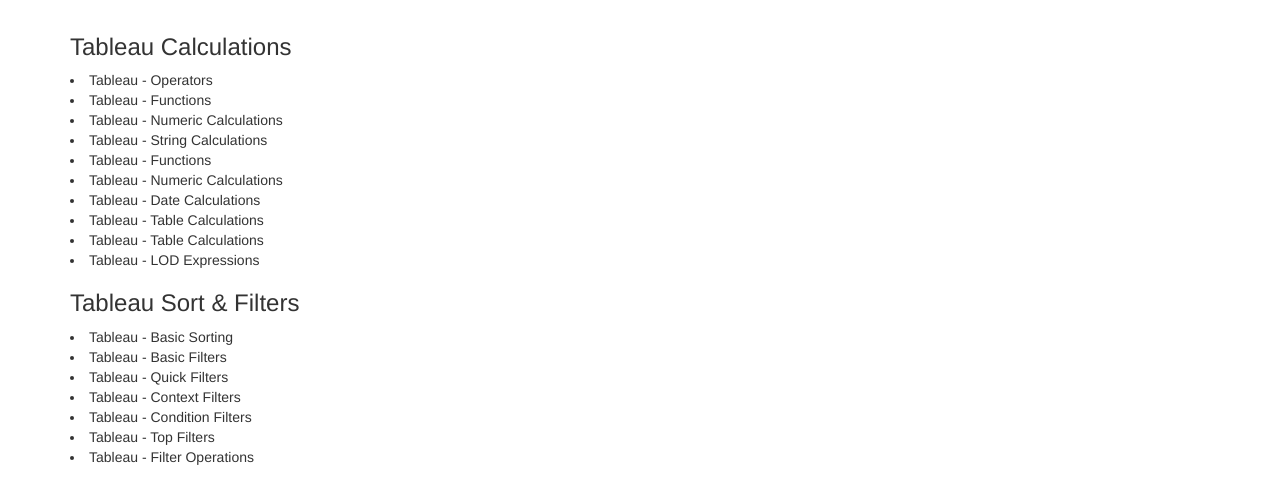
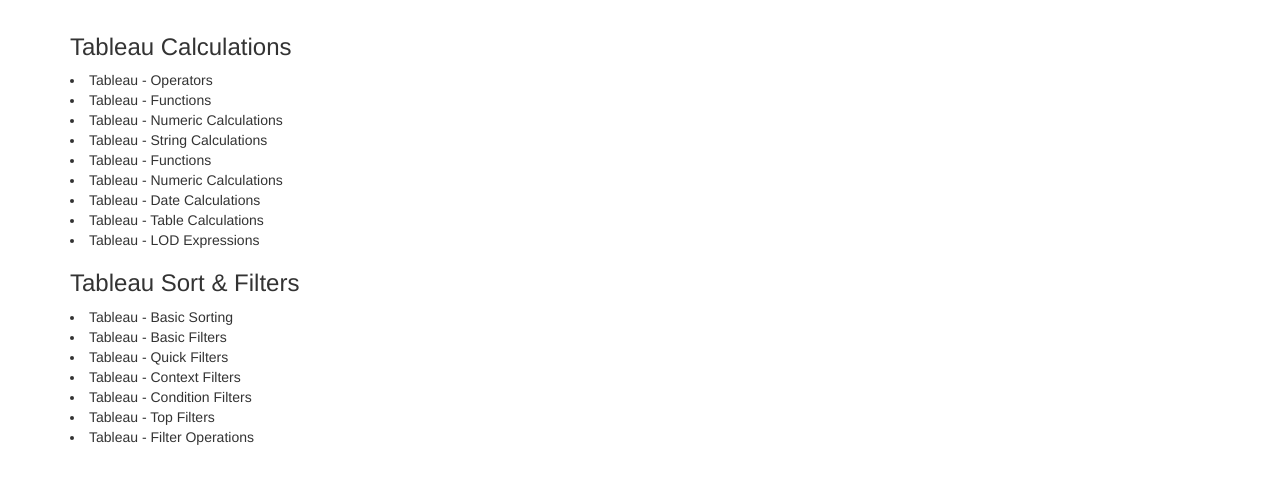
Before and after one commit to kamleshkarki/Tableau_T, a plain HTML site: page Session4.html in a window 1280 px wide. Shown: the part 58-562 px from the top of the page. Drawn offline with nearby package versions, Linux system fonts and the light colour scheme.

Commit message:
Update Session4.html

```diff
--- a/Session4.html
+++ b/Session4.html
@@ -80,7 +80,6 @@ div.desc {
   <li>Tableau - Numeric Calculations</li>
   <li>Tableau - Date Calculations</li>
   <li>Tableau - Table Calculations</li>
-  <li>Tableau - Table Calculations</li>
   <li>Tableau - LOD Expressions</li>
 
   <h3>Tableau Sort & Filters</h3>
```
